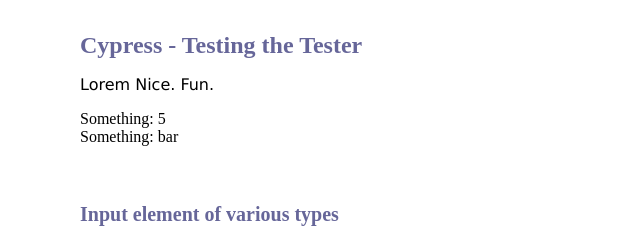
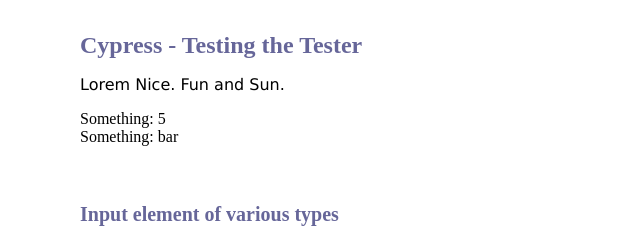
Before and after one commit to JohnLukeBentley/CypressDemo, a website: page index.html in a window 1280 px wide. Shown: the top 240 px of the page, 0-640 px from the left. Drawn offline with Linux system fonts and the light colour scheme.

Commit message:
Another small change. Fun and sun.

```diff
--- a/index.html
+++ b/index.html
@@ -41,7 +41,7 @@
 </head>
 <body>
   <h1>Cypress - Testing the Tester</h1>
-  <p>Lorem Nice. Fun.</p>
+  <p>Lorem Nice. Fun and Sun.</p>
   <output></output>
 
   <form method="post" action="" onsubmit="return false;">
```
